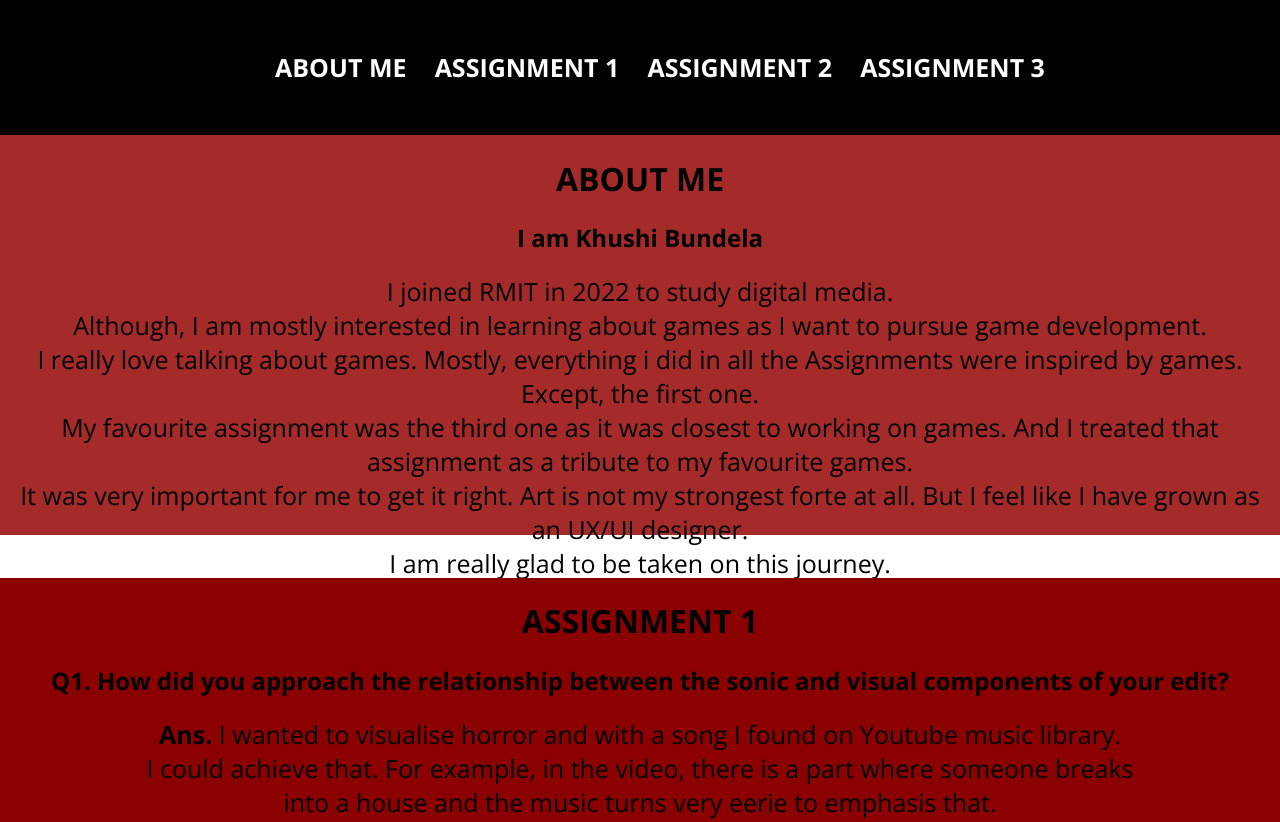
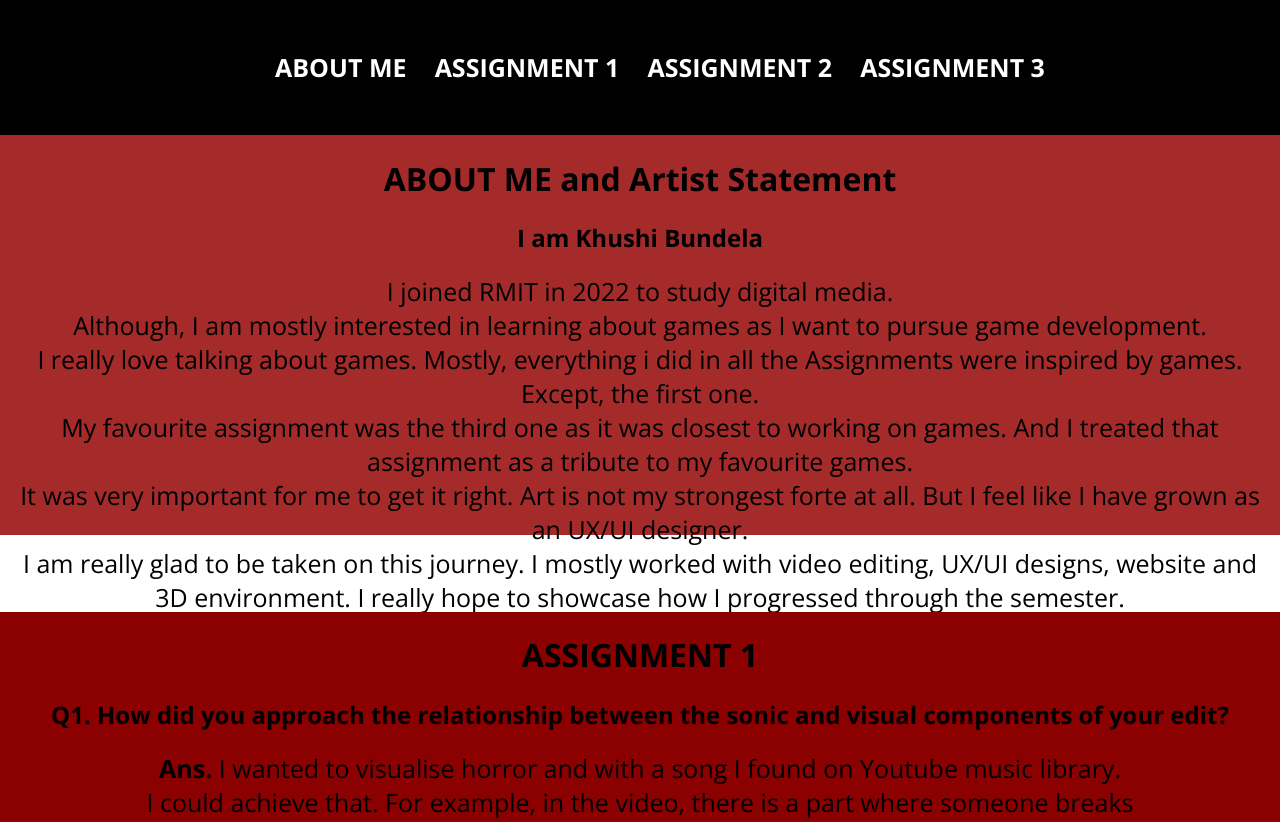
Before and after one commit to khuuushi1/assignment4, a plain HTML site: page index.html in a window 1280 px wide. Shown: the top 822 px of the page. Drawn offline with nearby package versions, Linux system fonts and the light colour scheme.

Commit message:
Add files via upload

```diff
--- a/index.html
+++ b/index.html
@@ -18,13 +18,16 @@
             </ul>
         </nav>
         <div id="section1">
-            <h1>ABOUT ME</h1>
+            <h1>ABOUT ME and Artist Statement</h1>
             <h2>I am Khushi Bundela</h2>
             <p>I joined RMIT in 2022 to study digital media.<br> Although, I am mostly interested in learning about games as I want to pursue game development.<br>
             I really love talking about games. Mostly, everything i did in all the Assignments were inspired by games. Except, the first one.<br>
         My favourite assignment was the third one as it was closest to working on games. And I treated that assignment as a tribute to my favourite games. <br>
     It was very important for me to get it right. Art is not my strongest forte at all. But I feel like I have grown as an UX/UI designer. <br> I am really glad to be taken on this journey.
+    I mostly worked with video editing, UX/UI designs, website and 3D environment. I really hope to showcase how I progressed through the semester.
      </p>
+
+
         </div>
         <div id="section2">
             <h1>ASSIGNMENT 1</h1>
```
